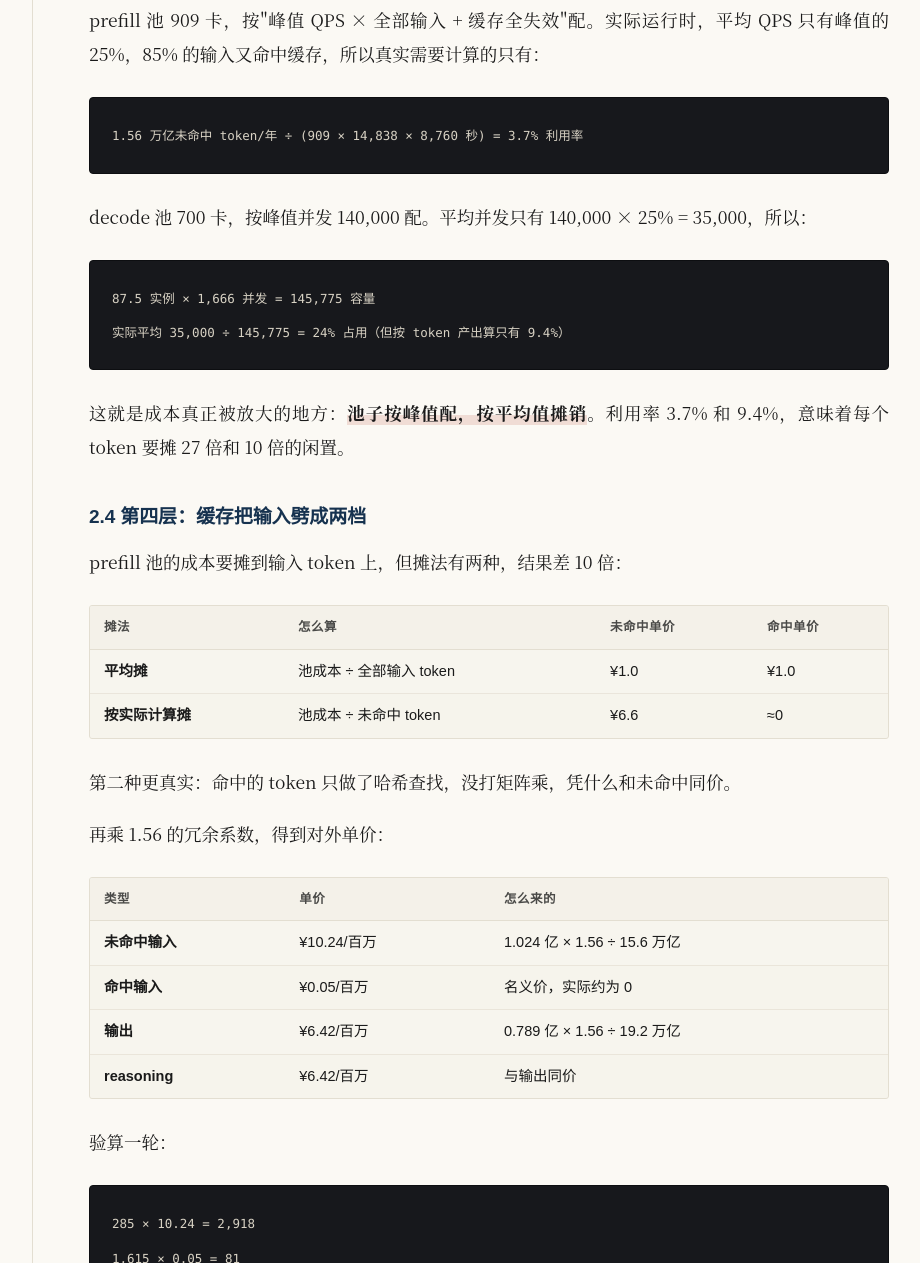
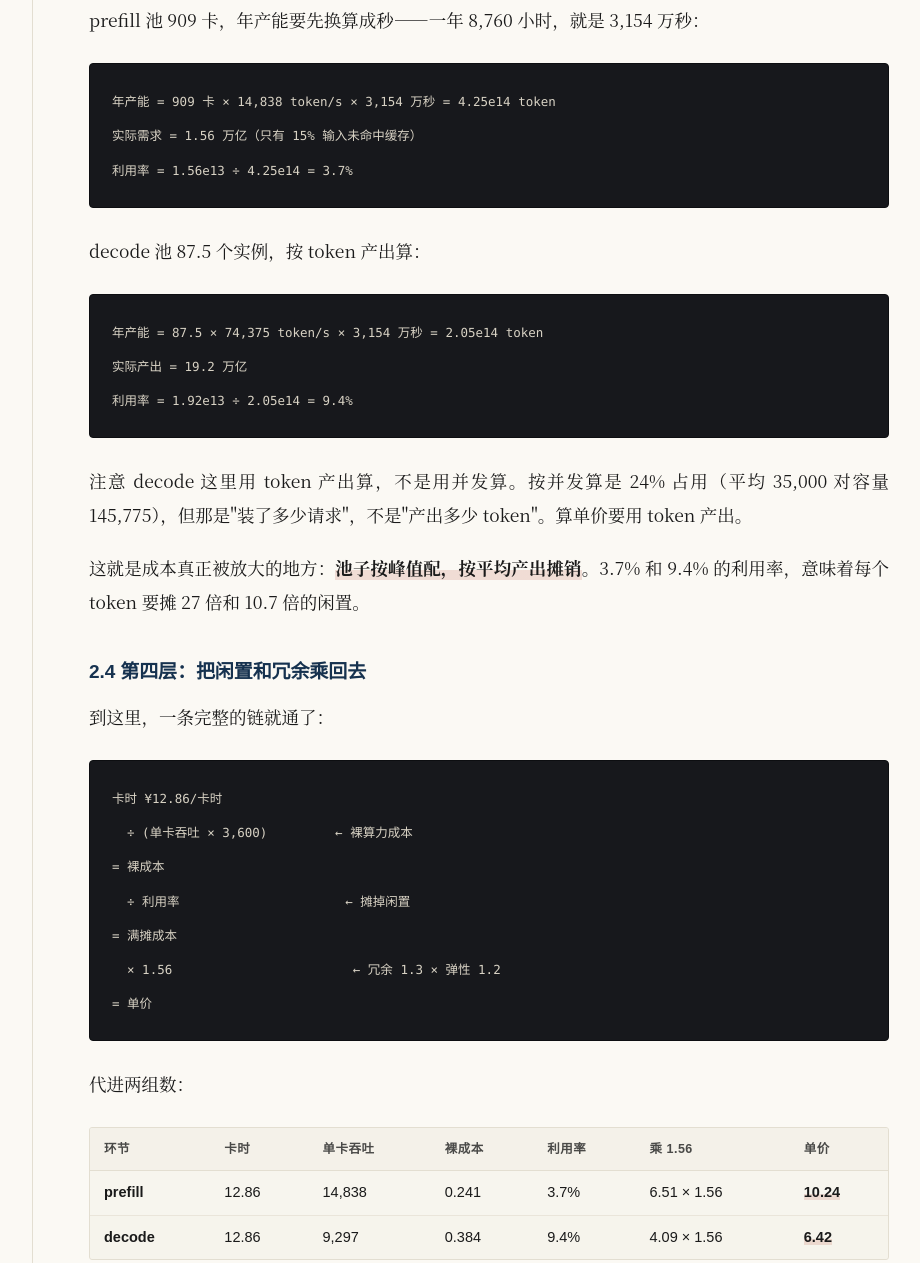
Before and after one commit to nuaahuang/agent-platform-at-scale, a plain HTML site: page docs/15-token-metering.html in a window 1280 px wide. Shown: the part 2366-3629 px from the top of the page, without its empty margins (267-1187 px from the left). Drawn offline with Linux system fonts and the light colour scheme.

Commit message:
fix(ch15): 单价推导补全链条，修 8760 秒的单位错误
用户问：自底向上的卡时推导做了吗？

做了但断了两处：
1. 2.3 写的 '÷ (909 × 14,838 × 8,760 秒)' 单位错——8,760 是小时不是秒，
   应为 3,154 万秒，否则算出 13200% 利用率
2. 2.3 算了利用率，2.4 却直接拿池成本除 token，中间那环没接上

现在五层完整：
卡时 12.86 ÷ (吞吐×3600) = 裸成本 0.241/0.384
÷ 利用率 3.7%/9.4% = 6.51/4.09
× 1.56 = 单价 10.24/6.42
+ 缓存劈两档 = 价目表

```diff
--- a/docs/15-token-metering.html
+++ b/docs/15-token-metering.html
@@ -249,25 +249,41 @@ blockquote p{margin:.4em 0}
 <p><strong>注意这两个数几乎一样</strong>，只差 1.6 倍。所以"prefill 比 decode 便宜"这件事，在第一层是不成立的——纯算力成本两者同一量级。</p>
 <h3>2.3 第三层：池子按峰值配，平均用不到一成</h3>
 <p>裸成本假设卡是满负荷的。实际不是。</p>
-<p>prefill 池 909 卡，按"峰值 QPS × 全部输入 + 缓存全失效"配。实际运行时，平均 QPS 只有峰值的 25%，85% 的输入又命中缓存，所以真实需要计算的只有：</p>
-<figure class="code code--ascii"><button class="copy" type="button">复制</button><pre><code>1.56 万亿未命中 token/年 ÷ (909 × 14,838 × 8,760 秒) = 3.7% 利用率</code></pre></figure>
-<p>decode 池 700 卡，按峰值并发 140,000 配。平均并发只有 140,000 × 25% = 35,000，所以：</p>
-<figure class="code code--ascii"><button class="copy" type="button">复制</button><pre><code>87.5 实例 × 1,666 并发 = 145,775 容量
-实际平均 35,000 ÷ 145,775 = 24% 占用（但按 token 产出算只有 9.4%）</code></pre></figure>
-<p>这就是成本真正被放大的地方：<strong>池子按峰值配，按平均值摊销</strong>。利用率 3.7% 和 9.4%，意味着每个 token 要摊 27 倍和 10 倍的闲置。</p>
-<h3>2.4 第四层：缓存把输入劈成两档</h3>
-<p>prefill 池的成本要摊到输入 token 上，但摊法有两种，结果差 10 倍：</p>
+<p>prefill 池 909 卡，年产能要先换算成秒——一年 8,760 小时，就是 3,154 万秒：</p>
+<figure class="code code--ascii"><button class="copy" type="button">复制</button><pre><code>年产能 = 909 卡 × 14,838 token/s × 3,154 万秒 = 4.25e14 token
+实际需求 = 1.56 万亿（只有 15% 输入未命中缓存）
+利用率 = 1.56e13 ÷ 4.25e14 = 3.7%</code></pre></figure>
+<p>decode 池 87.5 个实例，按 token 产出算：</p>
+<figure class="code code--ascii"><button class="copy" type="button">复制</button><pre><code>年产能 = 87.5 × 74,375 token/s × 3,154 万秒 = 2.05e14 token
+实际产出 = 19.2 万亿
+利用率 = 1.92e13 ÷ 2.05e14 = 9.4%</code></pre></figure>
+<p>注意 decode 这里用 token 产出算，不是用并发算。按并发算是 24% 占用（平均 35,000 对容量 145,775），但那是"装了多少请求"，不是"产出多少 token"。算单价要用 token 产出。</p>
+<p>这就是成本真正被放大的地方：<strong>池子按峰值配，按平均产出摊销</strong>。3.7% 和 9.4% 的利用率，意味着每个 token 要摊 27 倍和 10.7 倍的闲置。</p>
+<h3>2.4 第四层：把闲置和冗余乘回去</h3>
+<p>到这里，一条完整的链就通了：</p>
+<figure class="code code--ascii"><button class="copy" type="button">复制</button><pre><code>卡时 ¥12.86/卡时
+  ÷ (单卡吞吐 × 3,600)         ← 裸算力成本
+= 裸成本
+  ÷ 利用率                      ← 摊掉闲置
+= 满摊成本
+  × 1.56                        ← 冗余 1.3 × 弹性 1.2
+= 单价</code></pre></figure>
+<p>代进两组数：</p>
+<div class="table-wrap"><table class="table"><thead><tr><th>环节</th><th>卡时</th><th>单卡吞吐</th><th>裸成本</th><th>利用率</th><th>乘 1.56</th><th>单价</th></tr></thead><tbody><tr><td>prefill</td><td>12.86</td><td>14,838</td><td>0.241</td><td>3.7%</td><td>6.51 × 1.56</td><td><strong>10.24</strong></td></tr><tr><td>decode</td><td>12.86</td><td>9,297</td><td>0.384</td><td>9.4%</td><td>4.09 × 1.56</td><td><strong>6.42</strong></td></tr></tbody></table></div>
+<p>这两行就是价目表的来源。可以看到决定性因素不是"哪个环节快"，是利用率——prefill 3.7% 比 decode 9.4% 低一半多，所以它每个 token 摊的闲置更多。</p>
+<h3>2.5 第五层：缓存把输入再劈两档</h3>
+<p>上面的 10.24 是"未命中输入"的价。但输入里 85% 是命中缓存的，它们没打矩阵乘，只做了哈希查找，不能同价。</p>
+<p>摊法有两种，差 10 倍：</p>
 <div class="table-wrap"><table class="table"><thead><tr><th>摊法</th><th>怎么算</th><th>未命中单价</th><th>命中单价</th></tr></thead><tbody><tr><td>平均摊</td><td>池成本 ÷ 全部输入 token</td><td>¥1.0</td><td>¥1.0</td></tr><tr><td>按实际计算摊</td><td>池成本 ÷ 未命中 token</td><td>¥6.6</td><td>≈0</td></tr></tbody></table></div>
-<p>第二种更真实：命中的 token 只做了哈希查找，没打矩阵乘，凭什么和未命中同价。</p>
-<p>再乘 1.56 的冗余系数，得到对外单价：</p>
-<div class="table-wrap"><table class="table"><thead><tr><th>类型</th><th>单价</th><th>怎么来的</th></tr></thead><tbody><tr><td>未命中输入</td><td>¥10.24/百万</td><td>1.024 亿 × 1.56 ÷ 15.6 万亿</td></tr><tr><td>命中输入</td><td>¥0.05/百万</td><td>名义价，实际约为 0</td></tr><tr><td>输出</td><td>¥6.42/百万</td><td>0.789 亿 × 1.56 ÷ 19.2 万亿</td></tr><tr><td>reasoning</td><td>¥6.42/百万</td><td>与输出同价</td></tr></tbody></table></div>
+<p>第二种更真实。乘冗余后就是价目表：</p>
+<div class="table-wrap"><table class="table"><thead><tr><th>类型</th><th>单价</th><th>怎么来的</th></tr></thead><tbody><tr><td>未命中输入</td><td>¥10.24/百万</td><td>0.241 ÷ 3.7% × 1.56</td></tr><tr><td>命中输入</td><td>¥0.05/百万</td><td>名义价，实际约为 0</td></tr><tr><td>输出</td><td>¥6.42/百万</td><td>0.384 ÷ 9.4% × 1.56</td></tr><tr><td>reasoning</td><td>¥6.42/百万</td><td>与输出同价</td></tr></tbody></table></div>
 <p>验算一轮：</p>
 <figure class="code code--ascii"><button class="copy" type="button">复制</button><pre><code>285 × 10.24 = 2,918
 1,615 × 0.05 = 81
 350 × 6.42 = 2,247
 合计 5,246 → 0.525 分/轮</code></pre></figure>
 <p>和第 1 章的 0.517 差 1.5%，差在"命中输入"给了一个名义价而不是零。</p>
-<h3>2.5 那为什么大家说"输出比输入贵四倍"</h3>
+<h3>2.6 那为什么大家说"输出比输入贵四倍"</h3>
 <p>因为对外的输入价报的是<strong>混合价</strong>：</p>
 <figure class="code code--ascii"><button class="copy" type="button">复制</button><pre><code>混合输入 = (285 × 10.24 + 1,615 × 0.05) ÷ 1,900 = ¥1.58/百万
 输出 ¥6.42/百万
@@ -304,7 +320,7 @@ blockquote p{margin:.4em 0}
 <p><strong>第三，卖点变成了默认。</strong> 当所有厂商都能做，它就不再是宣传语。产品页上不写了，不代表后台没开。</p>
 <p>从账上看，这个收敛是必然的。深度思考的成本是普通模式的 3.5 倍、耗时是 6.7 倍（103 秒）。如果对所有请求默认开启，成本翻三倍、SLO 全破。所以它只能留在"高价值 + 可等待"的场景里：数学、代码、复杂条款比对、多步规划。日常客服的 90% 请求用不上。</p>
 <p>判断一个系统有没有在用推理模式，看三个地方，而不是看 UI 上有没有按钮：</p>
-<div class="table-wrap"><table class="table"><thead><tr><th>看什么</th><th>有推理模式的特征</th></tr></thead><tbody><tr><td>输出 token 与输入 token 的比例</td><td>明显高于 1（普通对话约 0.2）</td></tr><tr><td>单请求耗时分布</td><td>双峰：一批 2 秒内，一批 60 秒以上</td></tr><tr><td>计费明细</td><td>有 reasoning 一列，或者 output 单价明显偏高</td></tr></tbody></table></div>
+<div class="table-wrap"><table class="table"><thead><tr><th>看什么</th><th>有推理模式的特征</th></tr></thead><tbody><tr><td>输出 token 与输入 token 的比例</td><td>高于 1（普通对话约 0.2）</td></tr><tr><td>单请求耗时分布</td><td>双峰：一批 2 秒内，一批 60 秒以上</td></tr><tr><td>计费明细</td><td>有 reasoning 一列，或者 output 单价高于输入 3 倍以上</td></tr></tbody></table></div>
 <p>第二行最实用。如果耗时分布是单峰，说明所有请求走同一条路径，那多半没开推理。</p>
 <p>有三种做法，各有代价：</p>
 <div class="table-wrap"><table class="table"><thead><tr><th>做法</th><th>计费方式</th><th>优点</th><th>缺点</th></tr></thead><tbody><tr><td>并入 output</td><td>按输出价</td><td>简单</td><td>用户觉得回答 200 字收 800 token 的钱</td></tr><tr><td>单列但同价</td><td>单独一行</td><td>透明</td><td>账单变长，用户仍不理解</td></tr><tr><td>单列且打折</td><td>如 0.6 倍</td><td>接受度高</td><td>成本回收不全</td></tr></tbody></table></div>
```
Also changed, not shown: docs/index.html (+1 -1 lines), 1 other file.
